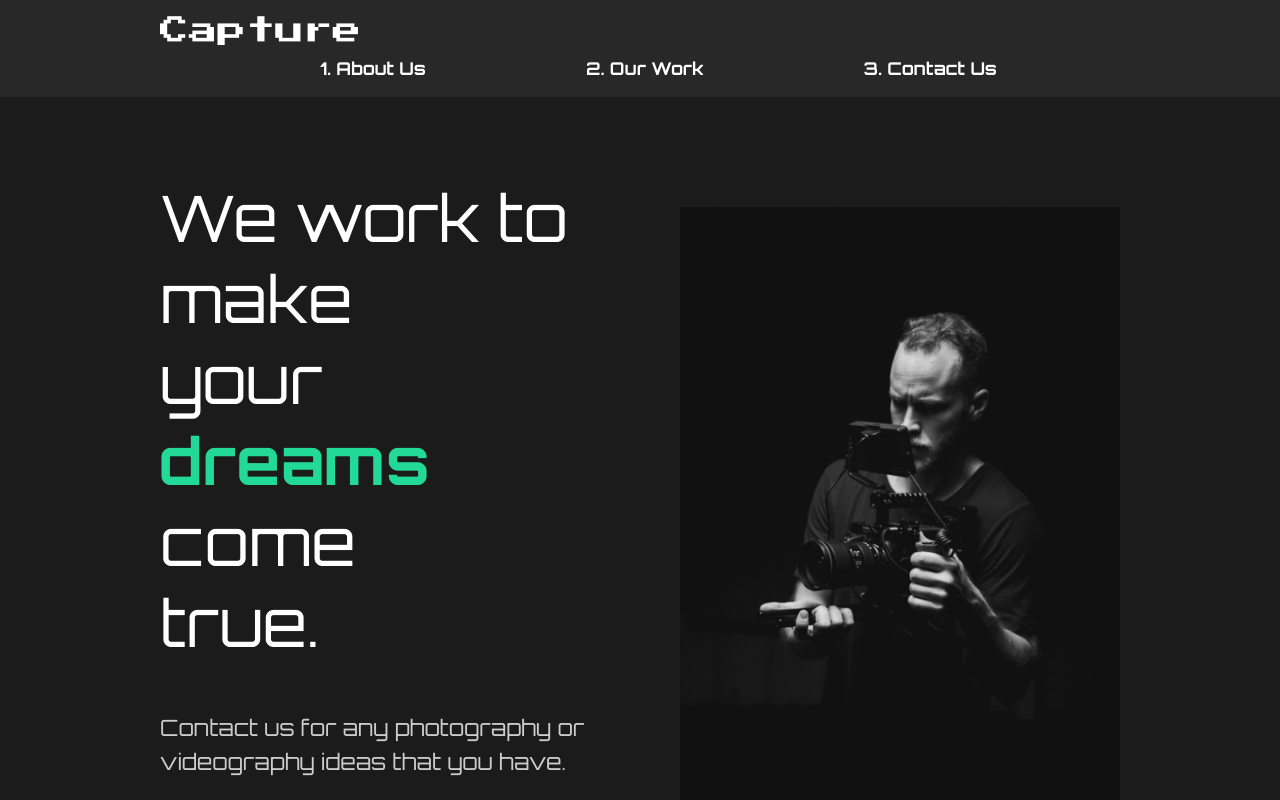
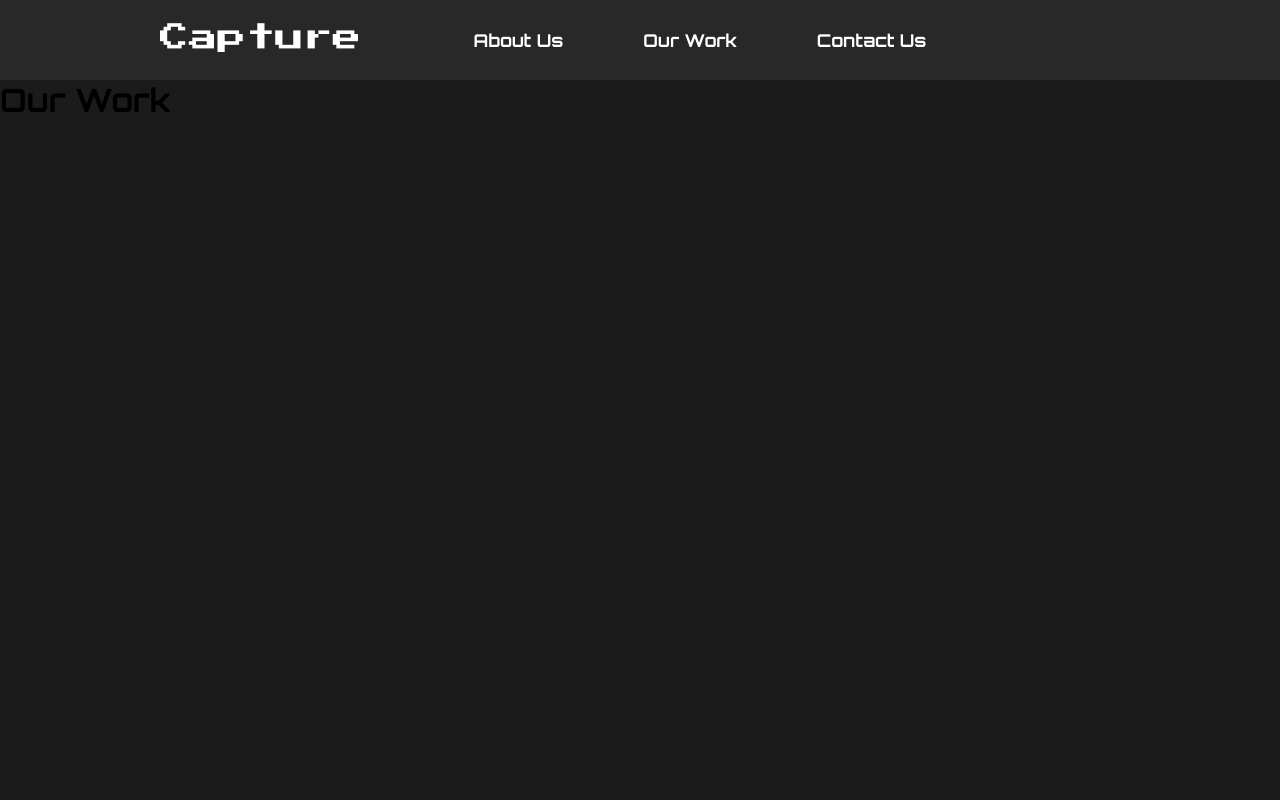
Before and after one commit to kaichh/portfolio, a React (Create React App) app: page /work in a window 1280 px wide. Shown: the top 800 px of the page. Built offline with nearby package versions, Linux system fonts and the light colour scheme.

Commit message:
Finish Route

```diff
--- a/src/App.js
+++ b/src/App.js
@@ -1,14 +1,24 @@
 import React from "react";
+
+import GlobalStyle from "./components/GlobalStyle";
+//Import Pages
 import About from "./pages/About";
-import GlobalStyle from "./components/GlobalStyle";
+import ContactUs from "./pages/ContactUs";
+import OurWork from "./pages/OurWork";
 import Nav from "./components/Nav";
+//Router
+import { Routes, Route } from "react-router-dom";
 
 function App() {
   return (
     <div className="App">
       <GlobalStyle />
       <Nav />
-      <About />
+      <Routes>
+        <Route path="/" exact element={<About />} />
+        <Route path="/work" element={<OurWork />} />
+        <Route path="/contact" element={<ContactUs />} />
+      </Routes>
     </div>
   );
 }
--- a/src/components/Nav.js
+++ b/src/components/Nav.js
@@ -1,22 +1,23 @@
 import React from "react";
 import styled from "styled-components";
+import { Link } from "react-router-dom";
 
 const Nav = () => {
   return (
     <StyledNav>
       <h1>
-        <a id="logo" href="#">
+        <Link id="logo" to="/">
           Capture
-        </a>
+        </Link>
         <ul>
           <li>
-            <a href="#">1. About Us</a>
+            <Link to="/">About Us</Link>
           </li>
           <li>
-            <a href="#">2. Our Work</a>
+            <Link to="/work">Our Work</Link>
           </li>
           <li>
-            <a href="#">3. Contact Us</a>
+            <Link to="/contact">Contact Us</Link>
           </li>
         </ul>
       </h1>
@@ -37,8 +38,10 @@
     text-decoration: none;
   }
   ul {
+    padding-left: 2rem;
     display: flex;
     list-style: none;
+    float: right;
   }
   #logo {
     font-size: 1.8rem;
@@ -46,7 +49,7 @@
     font-weight: lighter;
   }
   li {
-    padding-left: 10rem;
+    padding-left: 5rem;
     position: relative;
   }
 `;
--- a/src/index.js
+++ b/src/index.js
@@ -2,11 +2,14 @@
 import ReactDOM from "react-dom/client";
 import App from "./App";
 import reportWebVitals from "./reportWebVitals";
+import { BrowserRouter } from "react-router-dom";
 
 const root = ReactDOM.createRoot(document.getElementById("root"));
 root.render(
   <React.StrictMode>
-    <App />
+    <BrowserRouter>
+      <App />
+    </BrowserRouter>
   </React.StrictMode>
 );
 
--- /dev/null
+++ b/src/pages/ContactUs.js
@@ -0,0 +1,11 @@
+import React from "react";
+
+const ContactUs = () => {
+  return (
+    <div>
+      <h1>Contact Us</h1>
+    </div>
+  );
+};
+
+export default ContactUs;
--- /dev/null
+++ b/src/pages/OurWork.js
@@ -0,0 +1,11 @@
+import React from "react";
+
+const OurWork = () => {
+  return (
+    <div>
+      <h1>Our Work</h1>
+    </div>
+  );
+};
+
+export default OurWork;
```
